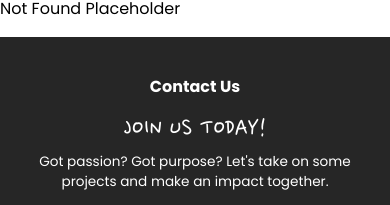
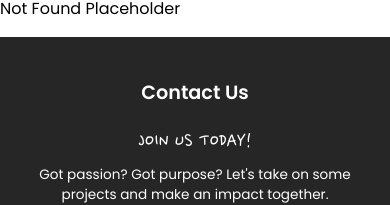
Before and after one commit to bstintheverse/theversewebdev, a React (Vite) app in the folder client/: page /404 in a window 390 px wide. Shown: the part 648-853 px from the top of the page. Built offline with nearby package versions, Linux system fonts and the light colour scheme.

Commit message:
update mobile text styles and add tablet and desktop text styles

```diff
--- a/client/src/styles/partials/_mixins.scss
+++ b/client/src/styles/partials/_mixins.scss
@@ -35,7 +35,8 @@
 
 @mixin m-header-md($color) {
     color: $color;
-    font-size: 1rem;
+    font-size: 1.2rem;
+    font-weight: 600;
 }
 
 @mixin m-header-sm($color) {
@@ -46,7 +47,7 @@
 @mixin m-subheader($color) {
     font-family: "Nanum Pen", sans-serif;
     color: $color;
-    font-size: 1.7rem;
+    font-size: 1.35rem;
     text-transform: uppercase;
     line-height: 1.15rem;
 }
@@ -80,6 +81,32 @@
     margin-top: 0;
 }
 
+/* tablet and desktop text styles */
+@mixin td-header-md($color) {
+    color: $color;
+    font-size: 1.5rem;
+    font-weight: 600;
+}
+
+@mixin td-subheader($color) {
+    font-family: "Nanum Pen", sans-serif;
+    color: $color;
+    font-size: 1.6rem;
+}
+
+@mixin td-text($color) {
+    color: $color;
+    font-size: 1rem;
+}
+
+@mixin td-label($color) {
+    font-family: "Nanum Pen", sans-serif;
+    color: $color;
+    font-size: 1.35rem;
+    font-weight: bold;
+    text-align: center;
+    margin-top: 0;
+}
 
 /* ----- MISC ----- */
 
```
